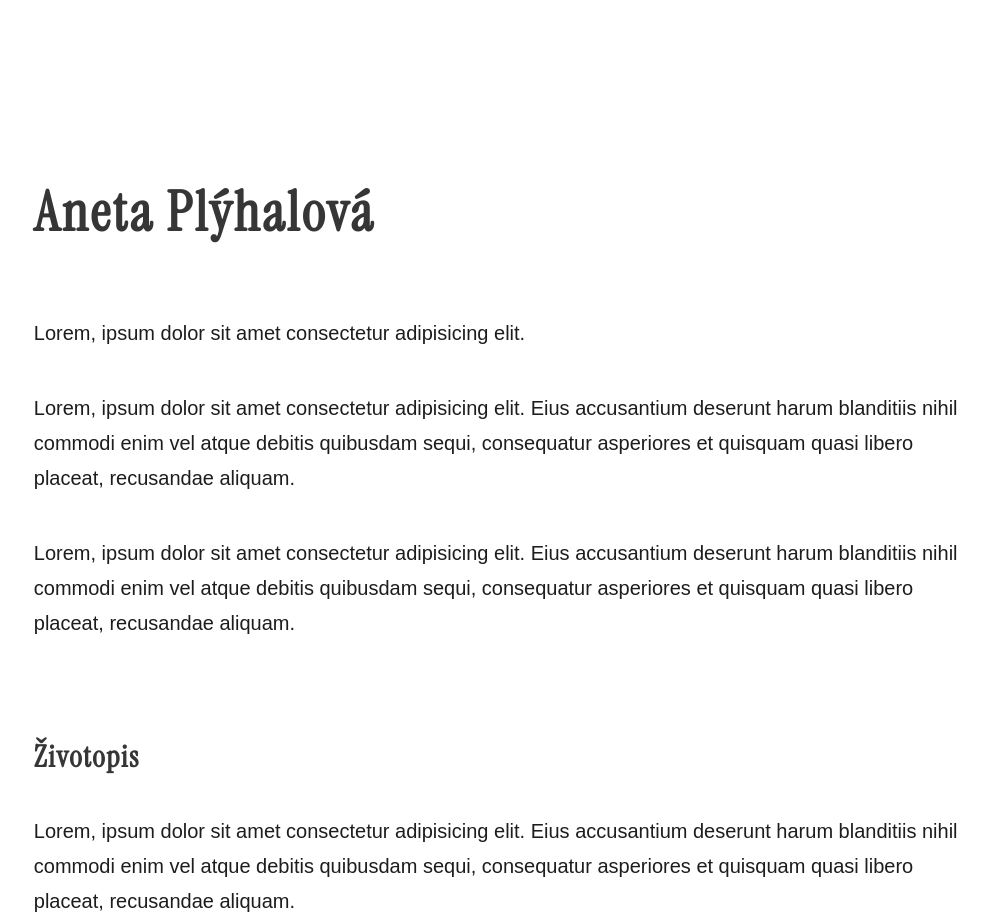
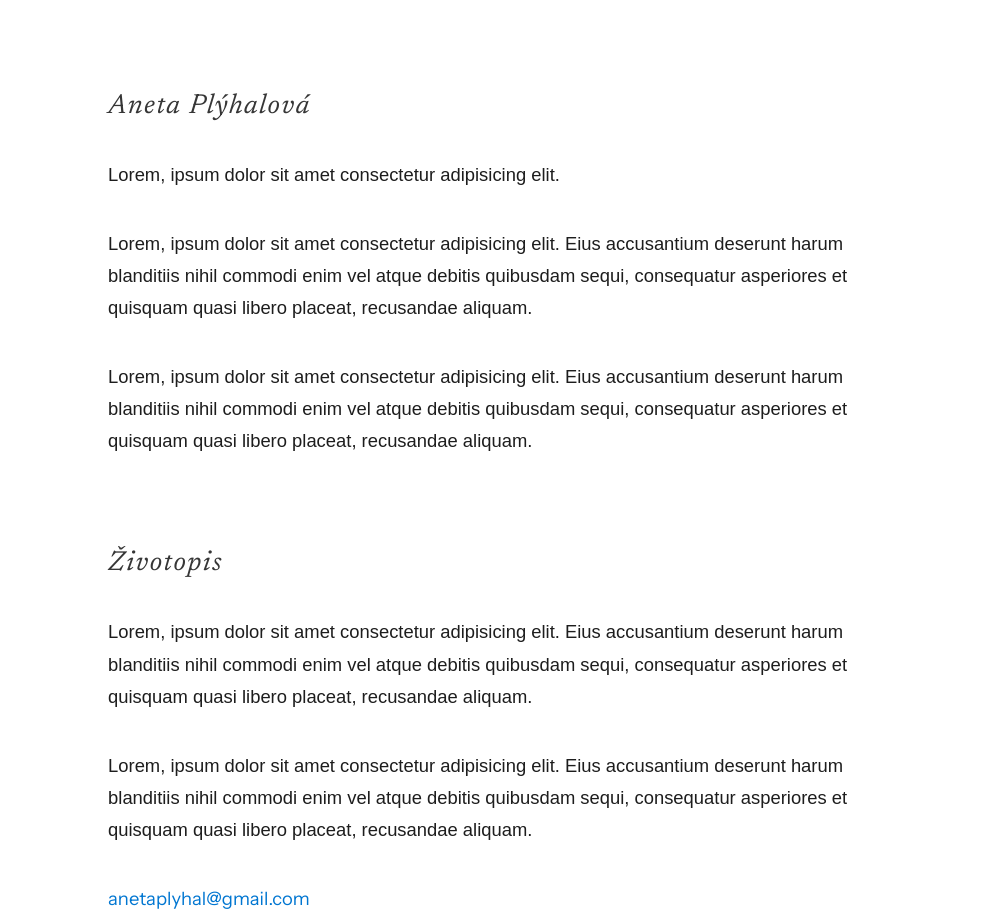
Before and after one commit to iljapanic/anetaplyhalova-cz, a plain HTML site: page index.html in a window 1280 px wide. Shown: the top 922 px of the page, without its empty margins (140-1128 px from the left). Drawn offline with Linux system fonts and the light colour scheme; a web font is replaced by a local one.

Commit message:
add .nojekyll

```diff
--- a/index.html
+++ b/index.html
@@ -8,7 +8,7 @@
     <link rel="preconnect" href="https://fonts.googleapis.com" />
     <link rel="preconnect" href="https://fonts.gstatic.com" crossorigin />
     <link
-      href="https://fonts.googleapis.com/css2?family=Instrument+Sans:ital,wght@0,400..700;1,400..700&family=Instrument+Serif:ital@0;1&display=swap"
+      href="https://fonts.googleapis.com/css2?family=Instrument+Sans:ital,wght@0,400..700;1,400..700&family=Instrument+Serif:ital@0;1&family=Newsreader:ital,opsz,wght@0,6..72,200..800;1,6..72,200..800&family=Ovo&display=swap"
       rel="stylesheet"
     />
 
--- a/main.css
+++ b/main.css
@@ -2,7 +2,7 @@
 @import "./styles/base.css";
 
 .container {
-  max-width: 70ch;
+  max-width: 64ch;
   padding-left: 1em;
   padding-right: 1em;
   margin: auto;
--- a/styles/base.css
+++ b/styles/base.css
@@ -4,7 +4,7 @@ body {
   font-style: normal;
   font-variation-settings: "wght" var(--font-sans-weight, 400), "wdth" 100;
   line-height: 1.75;
-  font-size: 1.25em;
+  font-size: 1.15em;
   color: #363636;
   background: #ffffff;
   text-rendering: optimizeLegibility;
@@ -13,7 +13,7 @@ body {
 }
 
 h1 {
-  font-size: 2.75em;
+  font-size: 1.5em;
   margin-top: 0;
 }
 
@@ -26,6 +26,9 @@ h6 {
   font-family: var(--font-serif);
   margin: 3em 0 1em;
   letter-spacing: 0.05em;
+  font-optical-sizing: auto;
+  font-weight: var(--font-serif-weight, 400);
+  font-style: italic;
 }
 
 p,
--- a/styles/variables.css
+++ b/styles/variables.css
@@ -4,7 +4,8 @@
     "Segoe UI", "Roboto", "Oxygen", "Ubuntu", "Cantarell", "Fira Sans",
     "Droid Sans", "Helvetica Neue", sans-serif;
   --font-sans-weight: 400; /* Default weight for Instrument Sans */
-  --font-serif: "Instrument Serif", serif;
+  --font-serif: "Newsreader", serif;
+  --font-serif-weight: 400; /* Default weight for Newsreader */
 
   /* colors */
   --primary-color: #000000;
```
Also changed, not shown: 1 other file.
